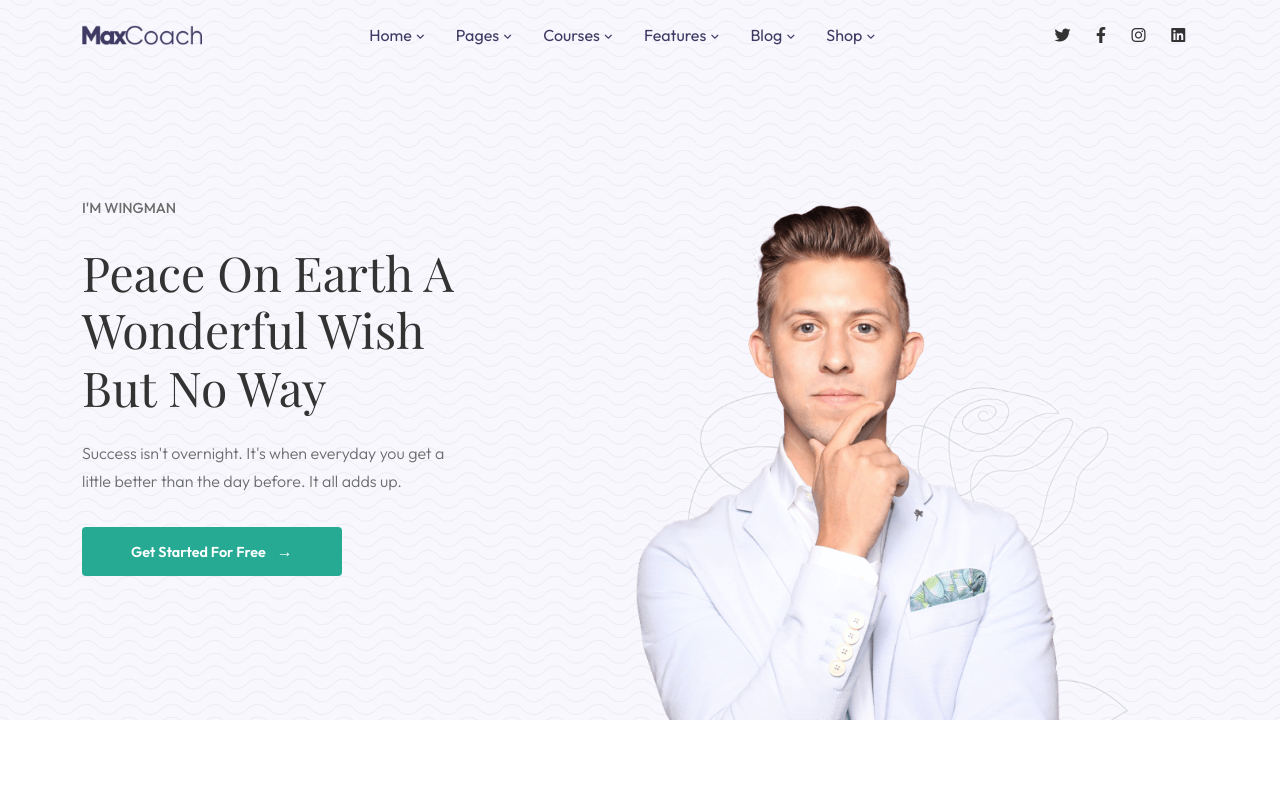
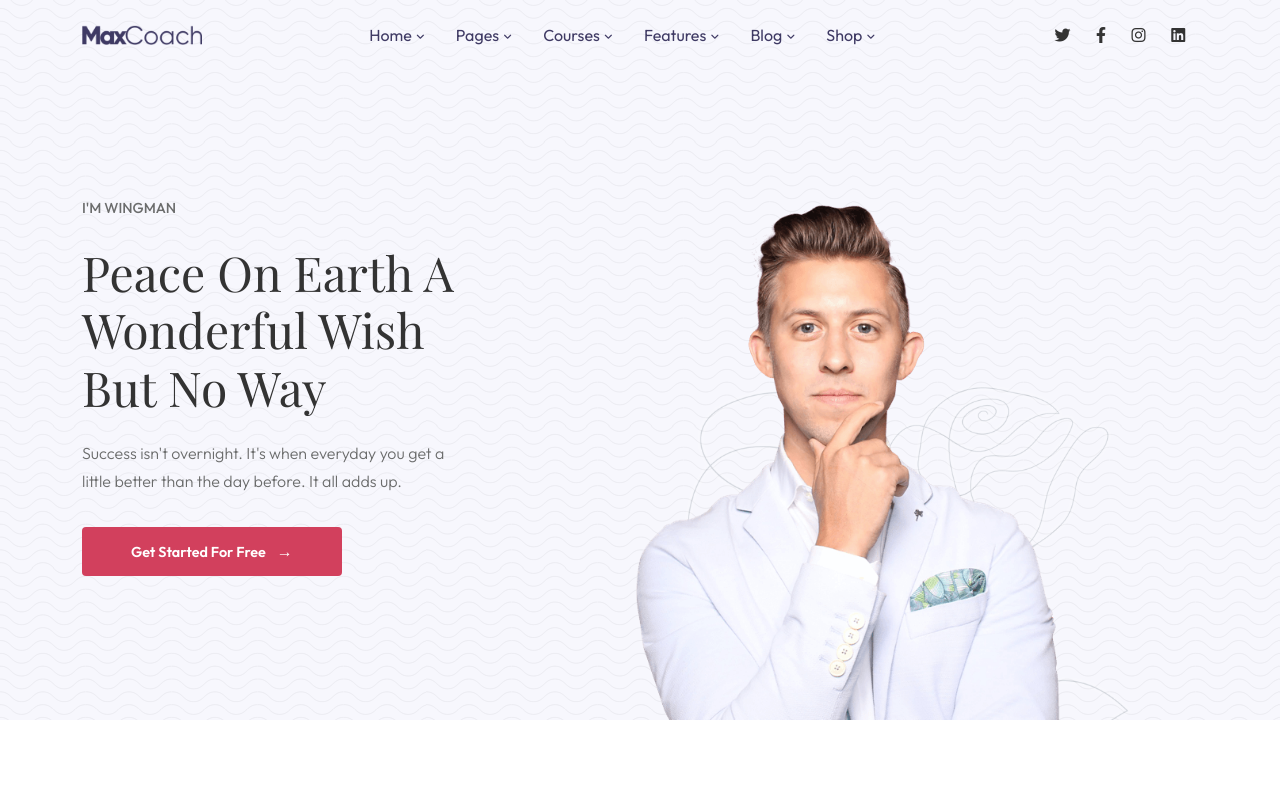
Before and after one commit to federicofrasca796/proj-html-vuejs, a Vue app: page / in a window 1280 px wide. Shown: the top 798 px of the page. Built offline with nearby package versions, Linux system fonts and the light colour scheme.

Commit message:
change primary color w/ new client's desired color

```diff
--- a/src/assets/scss/variables.scss
+++ b/src/assets/scss/variables.scss
@@ -1,5 +1,5 @@
 /* ======= PALETTE ======== */
-$brand_primary: #26AA94;
+$brand_primary: #d2405d;
 $brand_purple: #3F3A64;
 $dark_grey: #333333;
 $light_grey: #6b6c6c;
```
